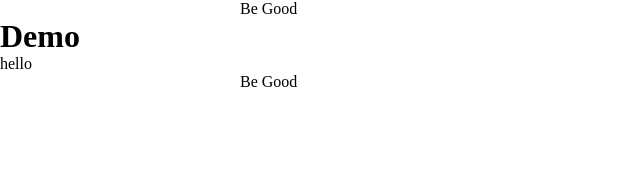
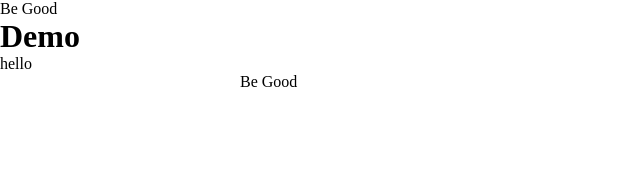
Before and after one commit to gothamgo/demo, a Jekyll site: the page built from index.html, in a window 1280 px wide. Shown: the top 192 px of the page, without its empty margins (0-640 px from the left). Built offline with Jekyll 4.4.1, drawn with Linux system fonts in a browser that asks for light colours.

Commit message:
Update header.html

```diff
--- a/_includes/header.html
+++ b/_includes/header.html
@@ -1,14 +1,13 @@
 <style>
   header {
   }
-  div.banner {
+  div.header-banner {
     margin: 0 auto;
-    max-width: 800px;
   }
 </style>
 
 <header>
-  <div class="banner">
+  <div class="header-banner">
     Be Good
   </dev>
 </header>
```
